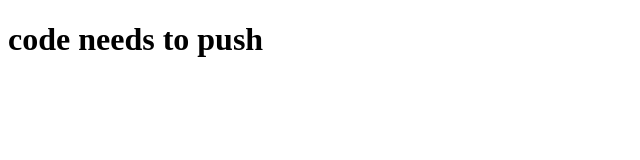
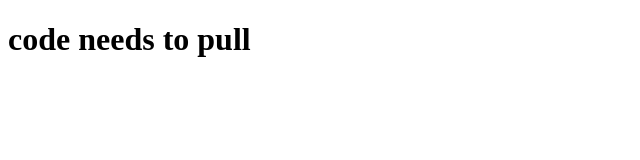
Before and after one commit to MANIKANDAN-5027/collegwebsite, a plain HTML site: page index.html in a window 1280 px wide. Shown: the full height of the page, 0-640 px from the left. Drawn offline with Linux system fonts and the light colour scheme.

Commit message:
Change heading from 'push' to 'pull'

```diff
--- a/index.html
+++ b/index.html
@@ -6,6 +6,6 @@
     <title>Document</title>
 </head>
 <body>
-    <h1>code needs to push</h1>
+    <h1>code needs to pull</h1>
 </body>
 </html>
```
